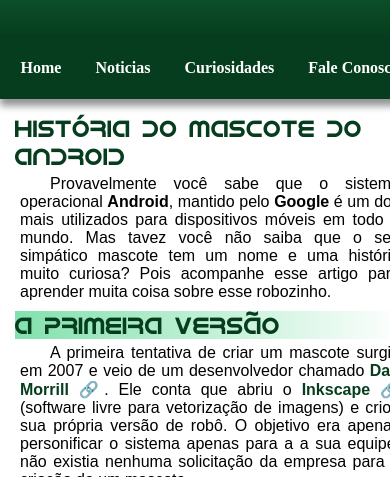
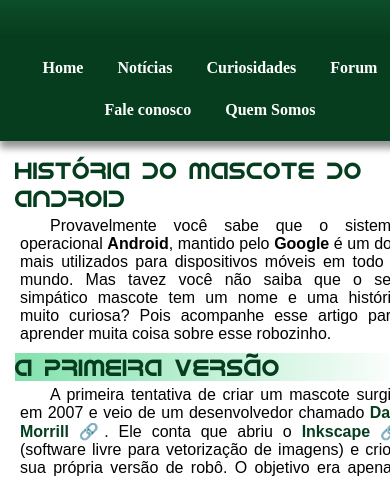
Before and after one commit to MatheusAimeral/projeto-android, a plain HTML site: page index.html in a window 390 px wide. Shown: the part 201-678 px from the top of the page. Drawn offline with Linux system fonts and the light colour scheme.

Commit message:
Adcionando JavaScript ao projeto android

```diff
--- a/index.html
+++ b/index.html
@@ -9,17 +9,13 @@
     <link rel="shortcut icon" href="imagens/favicon.ico" type="image/x-icon">
     <title>Android</title>
 </head>
-<body>
-    <header>
+<body id="body">
+    <header id="top">
         <h1>Curiosidades de Tecnologia</h1>
         <p>Tudo aquilo que você sempre quis saber sobre o mundo Tech, em um único lugar </p>
     </header>
 
-    <nav>
-        <a href="#">Home</a>
-        <a href="#">Noticias</a>
-        <a href="#">Curiosidades</a>
-        <a href="#">Fale Conosco</a>
+    <nav id="navbar">
     </nav>
 
     <div class="container">
@@ -90,5 +86,7 @@
         </footer>
     </div>
 
+    <script src="script.js"></script>
+
 </body>
 </html>
--- /dev/null
+++ b/script.js
@@ -0,0 +1,13 @@
+var linksDeNav=['Home', 'Notícias', 'Curiosidades', 'Forum', 'Fale conosco', 'Quem Somos',];
+var links=['', '','' ,'', '', '', '','' ,'', ''];
+var barraDeNavegação = document.getElementById ("navbar");
+var cabecalho = document.getElementById ('top');
+var corpo = document.getElementById ('body');
+
+for (let i = 0; i < linksDeNav.length; i += 1) {
+    var novoLink= document.createElement('a');
+    novoLink.href=links[i];
+    novoLink.innerText=linksDeNav[i];
+    novoLink.setAttribute('class', '');
+    barraDeNavegação.appendChild(novoLink);
+    }
--- a/style2.css
+++ b/style2.css
@@ -209,6 +209,13 @@ footer a {
     iframe {
         height: 400px;
     }
+    nav{
+        position: sticky;
+        top: 0;
+    }
+    body{
+        align-items: center;
+    }
 }
 
 a.external::after {
```
